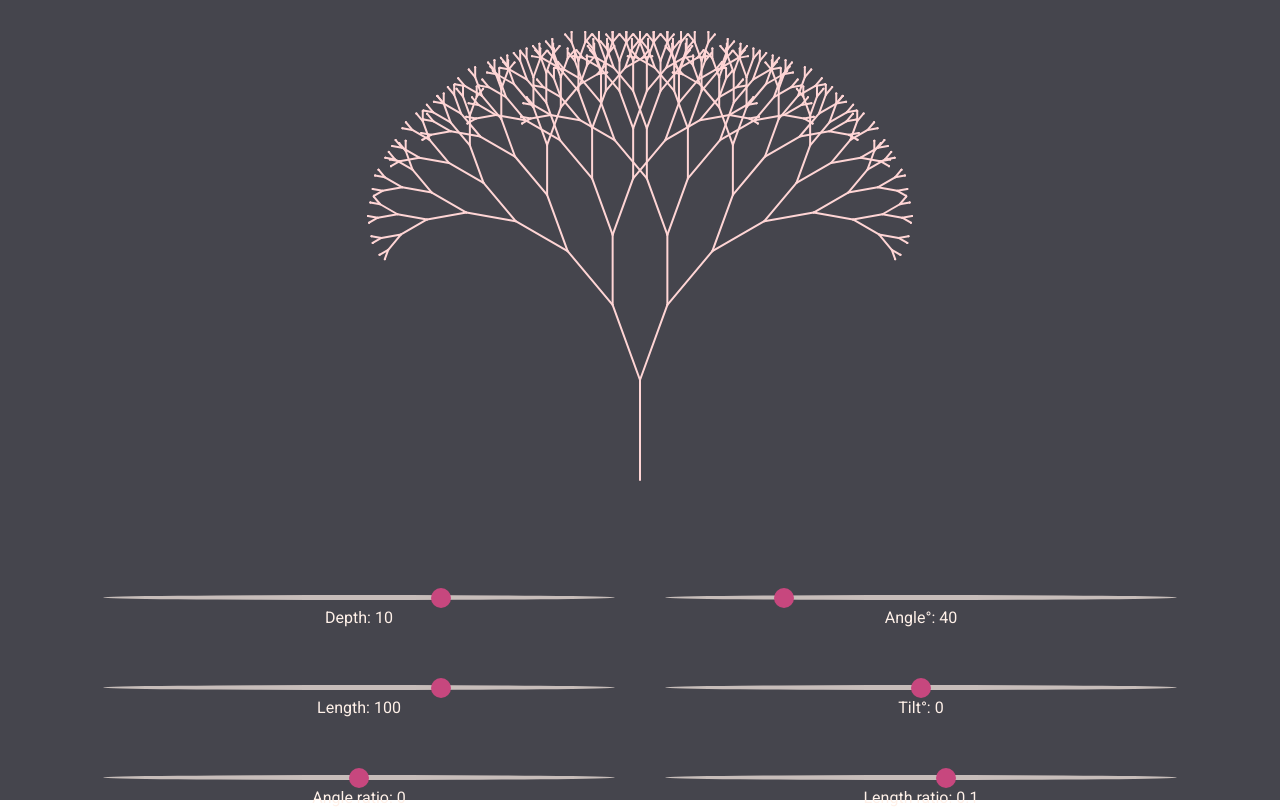
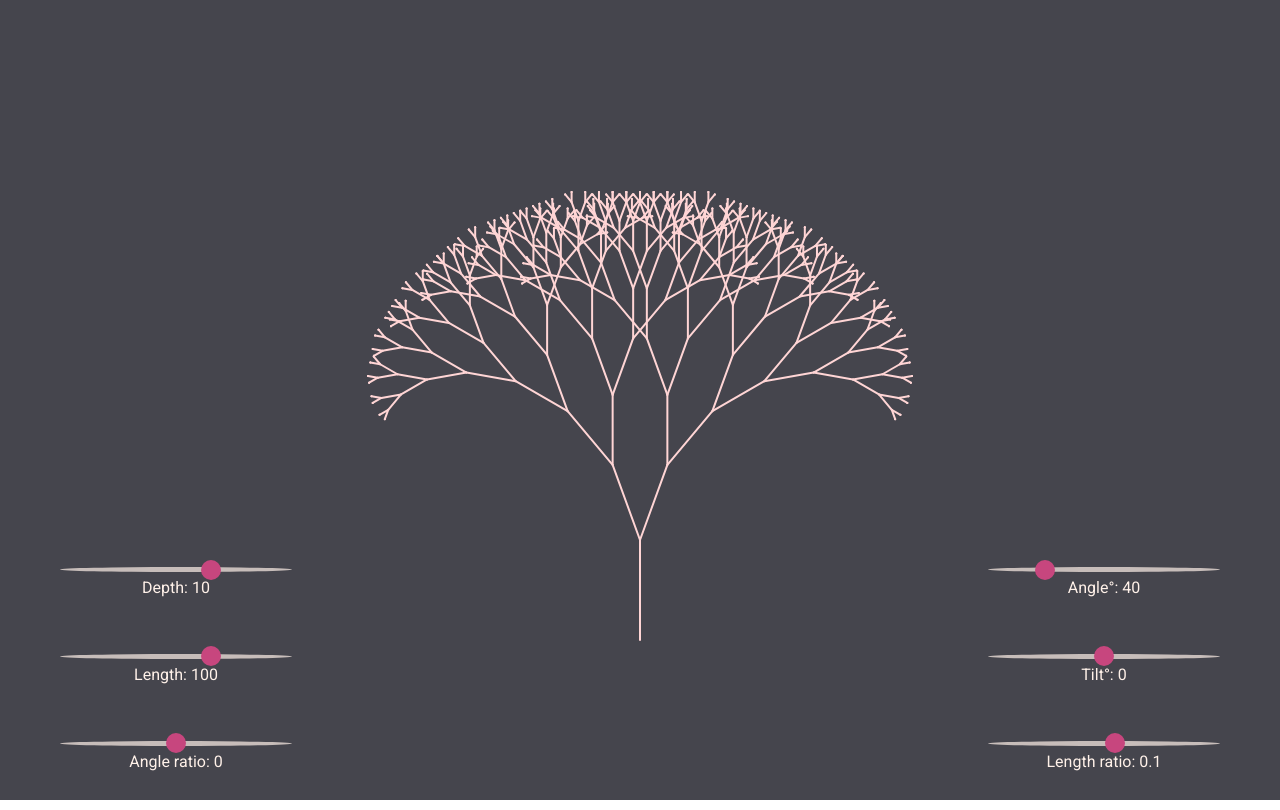
Before and after one commit to montecamo/fractal-tree, a website built with Parcel: page src/index.html in a window 1280 px wide. Built offline with nearby package versions, Linux system fonts and the light colour scheme.

Commit message:
full screen canvas and final design

```diff
--- a/src/main.js
+++ b/src/main.js
@@ -6,8 +6,8 @@ const treeOptions = {};
 
 const FractalTree = new Tree({
   color: '#ffd5d5',
-  width: 900,
-  height: 600,
+  width: window.innerWidth,
+  height: window.innerHeight,
   bottomPercentage: 20,
 });
 
--- a/src/style.css
+++ b/src/style.css
@@ -21,16 +21,22 @@ body,
 }
 
 .sliders {
+  position: fixed;
+  bottom: 40px;
+  right: 0;
+  left: 0;
+
   display: grid;
-  grid-template-columns: 40% 40%;
+  grid-template-columns: 20% 20%;
   grid-template-rows: 20% 20% 20%;
-  column-gap: 50px;
+  column-gap: 100px;
   row-gap: 50px;
   margin: auto auto 0;
   flex-grow: 1;
-  width: 100%;
+  padding: 0 60px;
+  box-sizing: border-box;
 
-  justify-content: center;
+  justify-content: space-between;
   align-content: center;
 }
 
```
